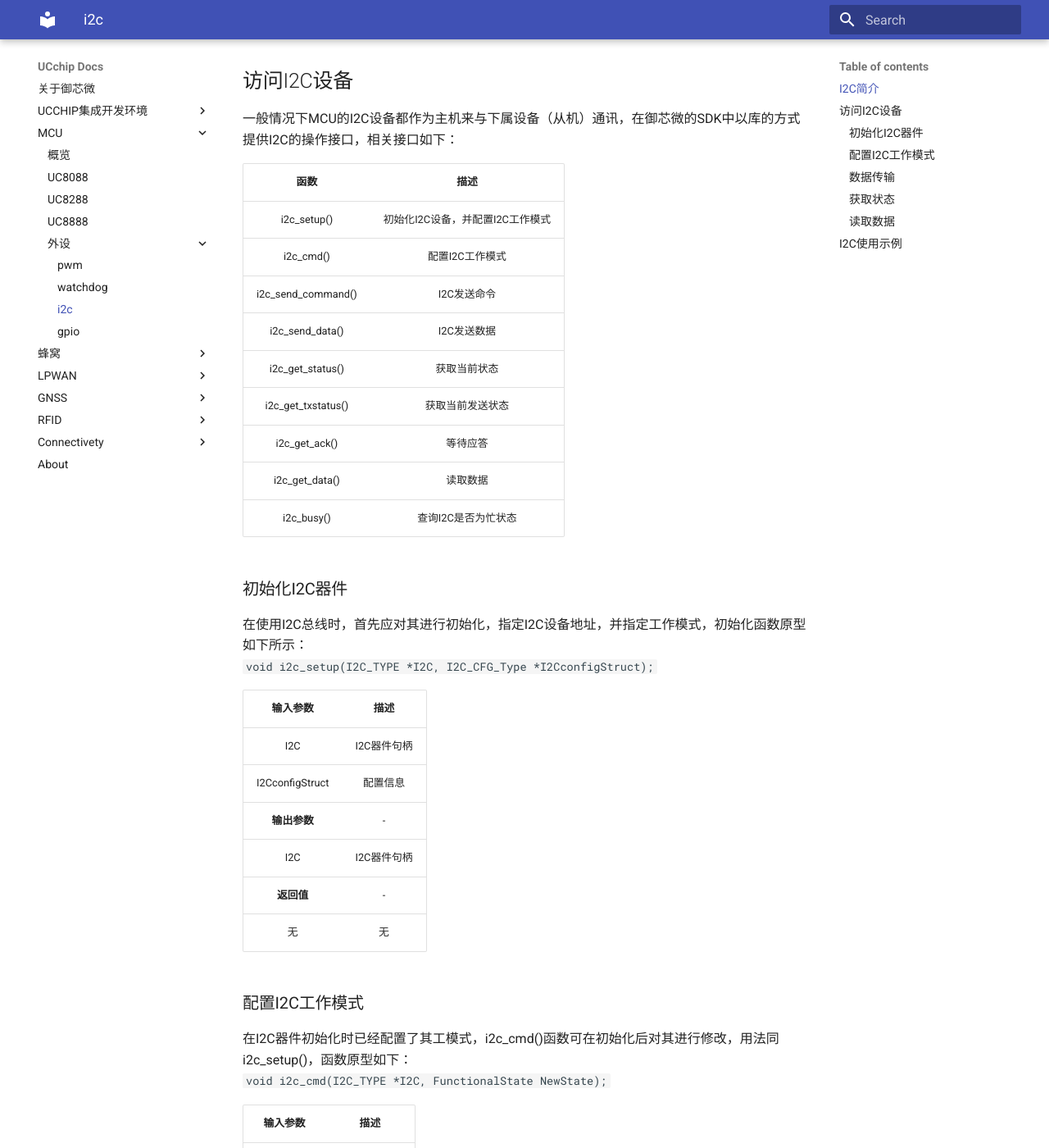
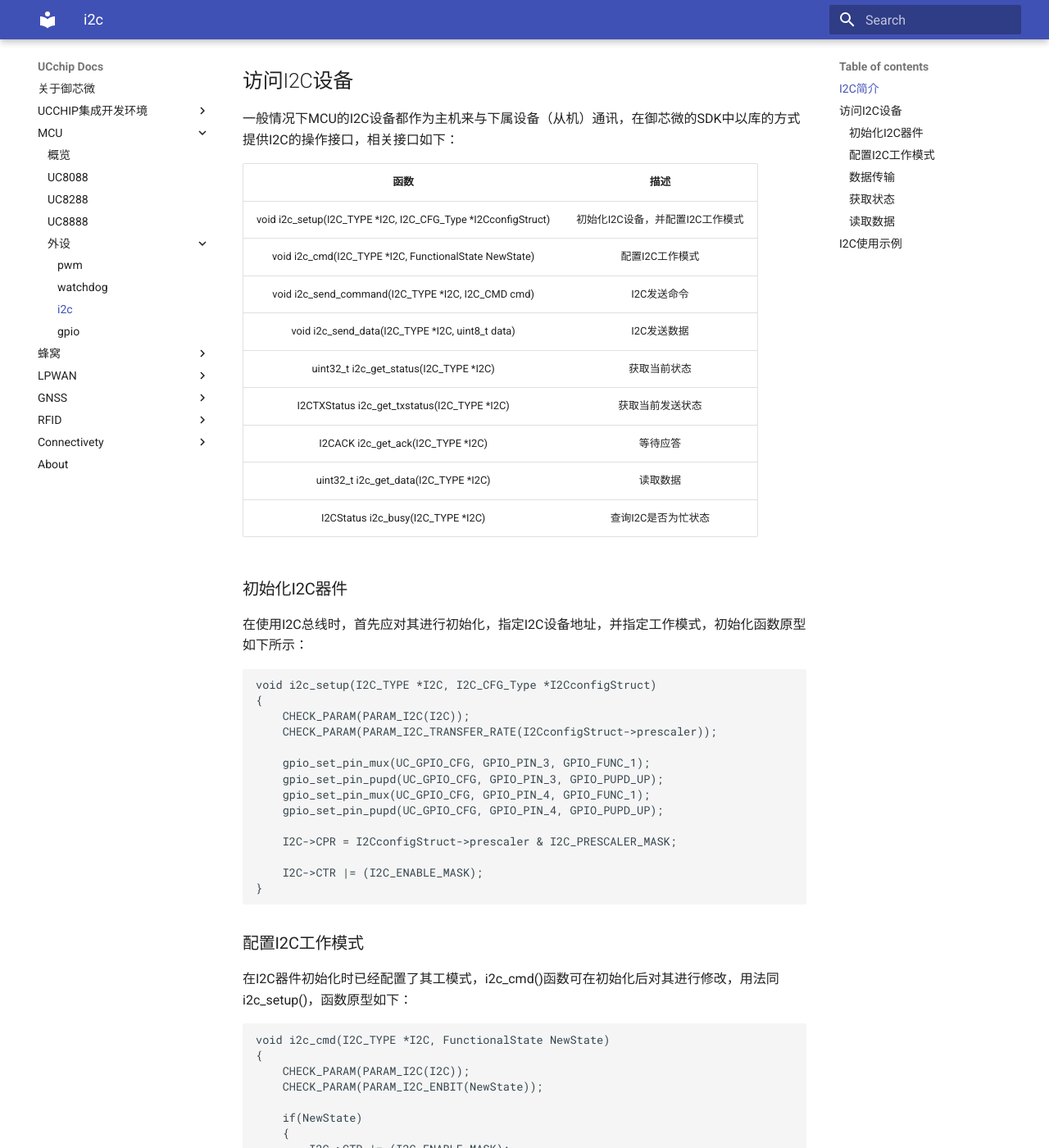
Before and after one commit to June34/docs-online, an MkDocs documentation site: the page built from docs/MCU/imperio/i2c/IIC.md, in a window 1280 px wide and 1400 px high, scrolled down 727 px. Shown: the whole window at 82% size. Built offline with MkDocs 1.6.1 and Material for MkDocs 9.7.7, drawn with Linux system fonts in a browser that asks for light colours; old or Windows-style settings are respelled for this version of MkDocs; some of the changed text lies outside the part shown.

Commit message:
add ADC.md DAC.md

````diff
--- a/docs/MCU/imperio/i2c/IIC.md
+++ b/docs/MCU/imperio/i2c/IIC.md
@@ -7,119 +7,133 @@ I2C(芯片间)总线接口连接微控制器和串行I2C总线。它提供多主
 
 |函数|描述|
 |:---:|:---:|
-|i2c_setup()|初始化I2C设备，并配置I2C工作模式|
-|i2c_cmd()|配置I2C工作模式|
-|i2c_send_command()|I2C发送命令|
-|i2c_send_data()|I2C发送数据|
-|i2c_get_status()|获取当前状态|
-|i2c_get_txstatus()|获取当前发送状态|
-|i2c_get_ack()|等待应答|
-|i2c_get_data()|读取数据|
-|i2c_busy()|查询I2C是否为忙状态|
+|void i2c_setup(I2C_TYPE *I2C, I2C_CFG_Type *I2CconfigStruct)|初始化I2C设备，并配置I2C工作模式|
+|void i2c_cmd(I2C_TYPE *I2C, FunctionalState NewState)|配置I2C工作模式|
+|void i2c_send_command(I2C_TYPE *I2C, I2C_CMD cmd)|I2C发送命令|
+|void i2c_send_data(I2C_TYPE *I2C, uint8_t data)|I2C发送数据|
+|uint32_t i2c_get_status(I2C_TYPE *I2C)|获取当前状态|
+|I2CTXStatus i2c_get_txstatus(I2C_TYPE *I2C)|获取当前发送状态|
+|I2CACK i2c_get_ack(I2C_TYPE *I2C)|等待应答|
+|uint32_t i2c_get_data(I2C_TYPE *I2C)|读取数据|
+|I2CStatus i2c_busy(I2C_TYPE *I2C)|查询I2C是否为忙状态|
 
 ### 初始化I2C器件 ###
 在使用I2C总线时，首先应对其进行初始化，指定I2C设备地址，并指定工作模式，初始化函数原型如下所示：
-`void i2c_setup(I2C_TYPE *I2C, I2C_CFG_Type *I2CconfigStruct);`
+```C
+void i2c_setup(I2C_TYPE *I2C, I2C_CFG_Type *I2CconfigStruct)
+{
+    CHECK_PARAM(PARAM_I2C(I2C));
+    CHECK_PARAM(PARAM_I2C_TRANSFER_RATE(I2CconfigStruct->prescaler));
 
-|**输入参数**|**描述**|
-|:---:|:---:|
-|I2C|I2C器件句柄|
-|I2CconfigStruct|配置信息|
-|**输出参数**|-|
-|I2C|I2C器件句柄|
-|**返回值**|-|
-|无|无|
+    gpio_set_pin_mux(UC_GPIO_CFG, GPIO_PIN_3, GPIO_FUNC_1);
+    gpio_set_pin_pupd(UC_GPIO_CFG, GPIO_PIN_3, GPIO_PUPD_UP);
+    gpio_set_pin_mux(UC_GPIO_CFG, GPIO_PIN_4, GPIO_FUNC_1);
+    gpio_set_pin_pupd(UC_GPIO_CFG, GPIO_PIN_4, GPIO_PUPD_UP);
+
+    I2C->CPR = I2CconfigStruct->prescaler & I2C_PRESCALER_MASK;
+
+    I2C->CTR |= (I2C_ENABLE_MASK);
+}
+```
 
 ### 配置I2C工作模式 ###
 在I2C器件初始化时已经配置了其工模式，i2c_cmd()函数可在初始化后对其进行修改，用法同i2c_setup()，函数原型如下：
-`void i2c_cmd(I2C_TYPE *I2C, FunctionalState NewState);`
+```C
+void i2c_cmd(I2C_TYPE *I2C, FunctionalState NewState)
+{
+    CHECK_PARAM(PARAM_I2C(I2C));
+    CHECK_PARAM(PARAM_I2C_ENBIT(NewState));
 
-|**输入参数**|**描述**|
-|:---:|:---:|
-|I2C|I2C器件句柄|
-|NewState|奇偶校验使能|
-|**输出参数**|-|
-|I2C|I2C器件句柄|
-|**返回值**|-|
-|无|无|
+    if(NewState)
+    {
+        I2C->CTR |= (I2C_ENABLE_MASK);
+    }
+    else
+    {
+        I2C->CTR &= ~(I2C_ENABLE_MASK);
+    }
+}
+```
 
 ### 数据传输 ###
 数据传输含有两个函数，分别是i2c_send_command()和i2c_send_data()，用发相同，函数原型如下：
-`void i2c_send_command(I2C_TYPE *I2C, I2C_CMD cmd);`
+```C
+void i2c_send_command(I2C_TYPE *I2C, I2C_CMD cmd)
+{
+    CHECK_PARAM(PARAM_I2C(I2C));
+    CHECK_PARAM(PARAM_I2C_CMD(cmd));
 
-|**输入参数**|**描述**|
-|:---:|:---:|
-|I2C|I2C器件句柄|
-|cmd|命令|
-|**输出参数**|-|
-|I2C|I2C器件句柄|
-|**返回值**|-|
-|无|无|
+    I2C->CDR = cmd;
+}
+```
 
-`void i2c_send_data(I2C_TYPE *I2C, uint8_t data);`
+```C
+void i2c_send_data(I2C_TYPE *I2C, uint8_t data)
+{
+    CHECK_PARAM(PARAM_I2C(I2C));
 
-|**输入参数**|**描述**|
-|:---:|:---:|
-|I2C|I2C器件句柄|
-|data|数据|
-|**输出参数**|-|
-|I2C|I2C器件句柄|
-|**返回值**|-|
-|无|无|
+    I2C->TXR = data;
+}
+```
 
 ### 获取状态 ###
 获取I2C器件状态，可单一读取某一寄存器值，也可读取全部寄存器的值，获取状态的函数原型包含一下3个：
-`uint32_t i2c_get_status(I2C_TYPE *I2C);`
+```C
+uint32_t i2c_get_status(I2C_TYPE *I2C)
+{
+    uint32_t temreg;
 
-|**输入参数**|**描述**|
-|:---:|:---:|
-|I2C|I2C器件句柄|
-|**输出参数**|-|
-|I2C|I2C器件句柄|
-|**返回值**|-|
-|寄存器值|无|
+    CHECK_PARAM(PARAM_I2C(I2C));
 
-`I2CTXStatus i2c_get_txstatus(I2C_TYPE *I2C);`
+    temreg = I2C->STR;
 
-|**输入参数**|**描述**|
-|:---:|:---:|
-|I2C|I2C器件句柄|
-|**输出参数**|-|
-|I2C|I2C器件句柄|
-|**返回值**|-|
-|发送状态|无|
+    return temreg;
+}
+```
 
-`I2CStatus i2c_busy(I2C_TYPE *I2C);`
+```C
+I2CTXStatus i2c_get_txstatus(I2C_TYPE *I2C)
+{
+    I2CTXStatus temstatus;
 
-|**输入参数**|**描述**|
-|:---:|:---:|
-|I2C|I2C器件句柄|
-|**输出参数**|-|
-|I2C|I2C器件句柄|
-|**返回值**|-|
-|忙状态|无|
+    CHECK_PARAM(PARAM_I2C(I2C));
+
+    temstatus = (I2CTXStatus)(I2C->STR & I2C_TIP_MASK);
+
+    return temstatus;
+}
+```
+
+```C
+I2CStatus i2c_busy(I2C_TYPE *I2C)
+{
+    CHECK_PARAM(PARAM_I2C(I2C));
+
+    return ((I2C->STR&I2C_BUSY_MASK) == I2C_BUSY_MASK);
+}
+```
 
 ### 读取数据 ###
 I2C获取的数据包含两类，一类是对端发送的数据，另一类是I2C总写协议中固定的ACK应答数据，获取数据和应答的函数原型如下：
-`uint32_t i2c_get_data(I2C_TYPE *I2C);`
+```C
+uint32_t i2c_get_data(I2C_TYPE *I2C)
+{
+    CHECK_PARAM(PARAM_I2C(I2C));
 
-|**输入参数**|**描述**|
-|:---:|:---:|
-|I2C|I2C器件句柄|
-|**输出参数**|-|
-|I2C|I2C器件句柄|
-|**返回值**|-|
-|读取的数据|无|
+	return (I2C->RXR & 0xff);
+}
+```
 
-`I2CACK i2c_get_ack(I2C_TYPE *I2C);`
+```C
+I2CACK i2c_get_ack(I2C_TYPE *I2C)
+{
+    CHECK_PARAM(PARAM_I2C(I2C));
+	while((I2C->STR & I2C_STATUS_TIP) == 0);// need TIP go to 1
+	while((I2C->STR & I2C_STATUS_TIP) != 0);// and then go back to 0
 
-|**输入参数**|**描述**|
-|:---:|:---:|
-|I2C|I2C器件句柄|
-|**输出参数**|-|
-|I2C|I2C器件句柄|
-|**返回值**|-|
-|ACK|无|
+	return !(I2C->STR & I2C_STATUS_RXACK);// invert since signal is active low
+}
+```
 
 ## I2C使用示例 ##
 在以下实例中，I2C从机挂接一颗AT24C02，AT24C02是一个2K位的串行CMOS E2PROM，内部含有256个8位字节，该器件通过I2C总线进行操作。示例代码操作如下：
````
Also changed, not shown: docs/MCU/imperio/gpio/GPIO.md (+171 -129 lines).
